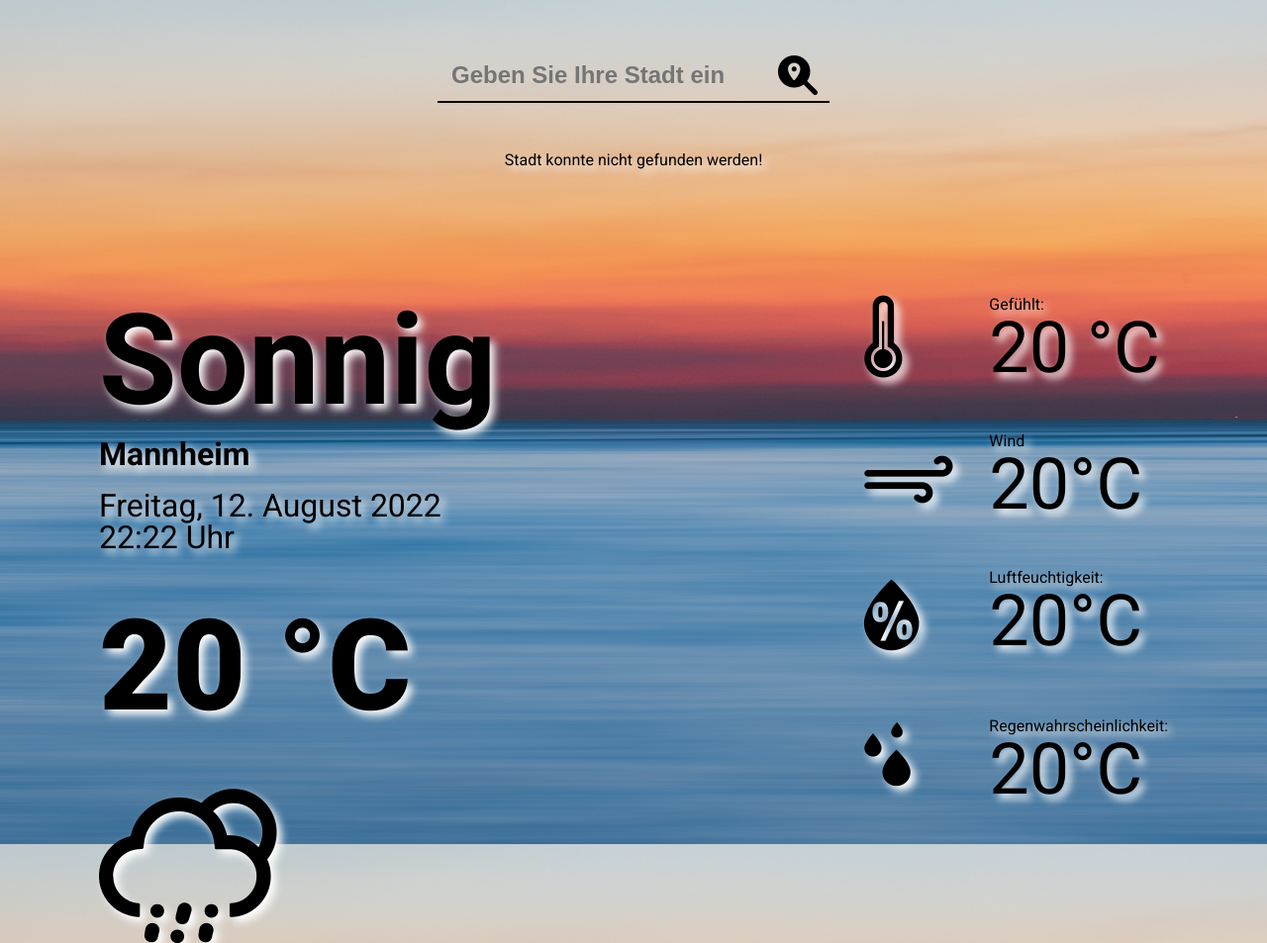
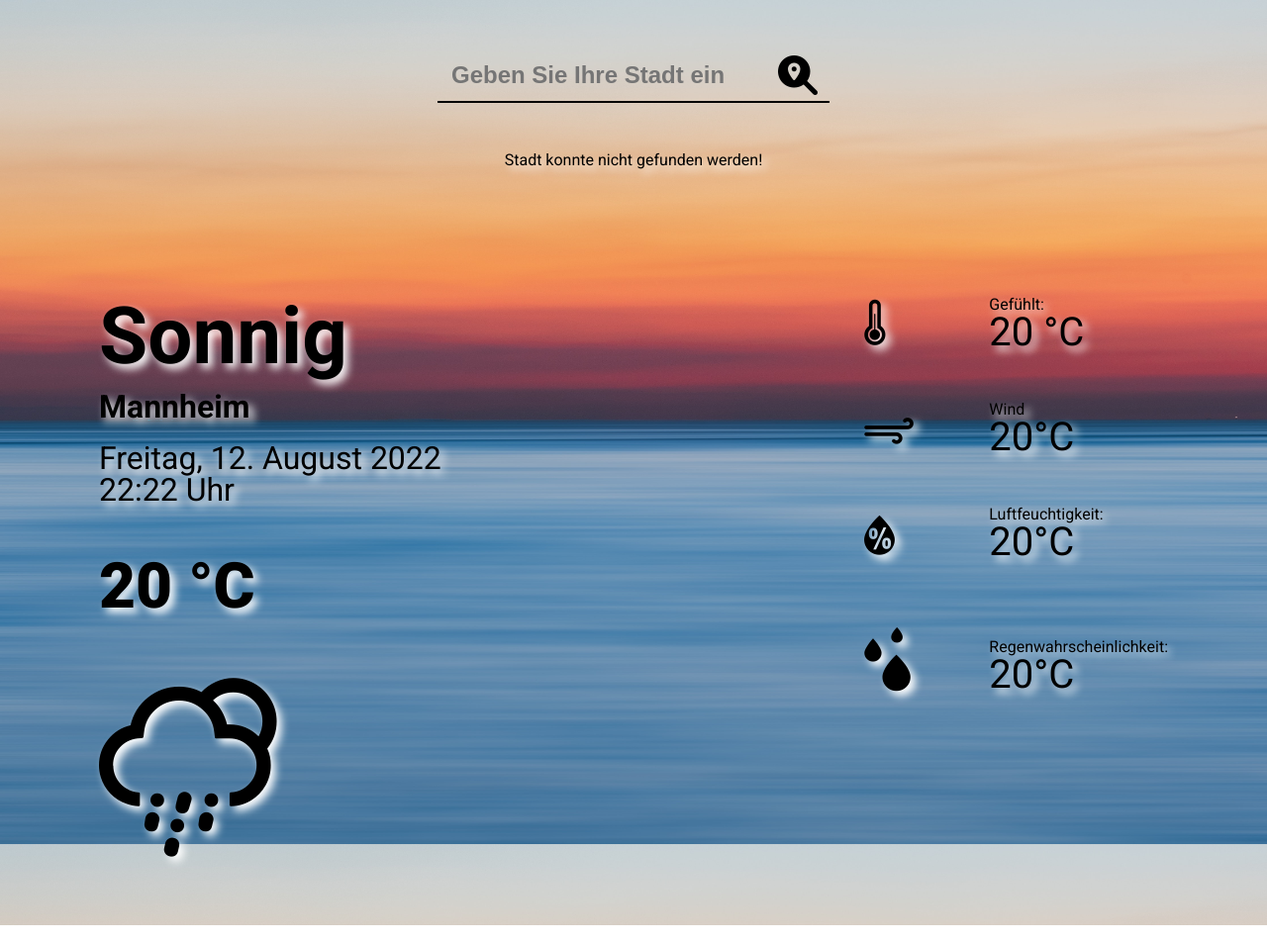
Before and after one commit to JonathanDalien/Weather-App, a website built with webpack: page src/temp.html in a window 1280 px wide. Shown: the top 953 px of the page at 99% size. Built offline with nearby package versions, Linux system fonts and the light colour scheme; no server answers.

Commit message:
added first Mediaquery

```diff
--- a/src/style/style.css
+++ b/src/style/style.css
@@ -279,3 +279,21 @@ img {
 .add-info-data-text {
     font-size: 1rem;
 }
+
+
+@media only screen and (max-width:2560px) {
+    .weather {
+        font-size: 5rem;
+        font-weight: 600;
+    }
+
+    .add-info {
+        font-size: 2.5rem;
+    }
+
+    .celsius {
+        font-size: 4rem;
+        font-weight: 900;
+        margin: 50px 50px 50px 0;
+    }
+}
```
